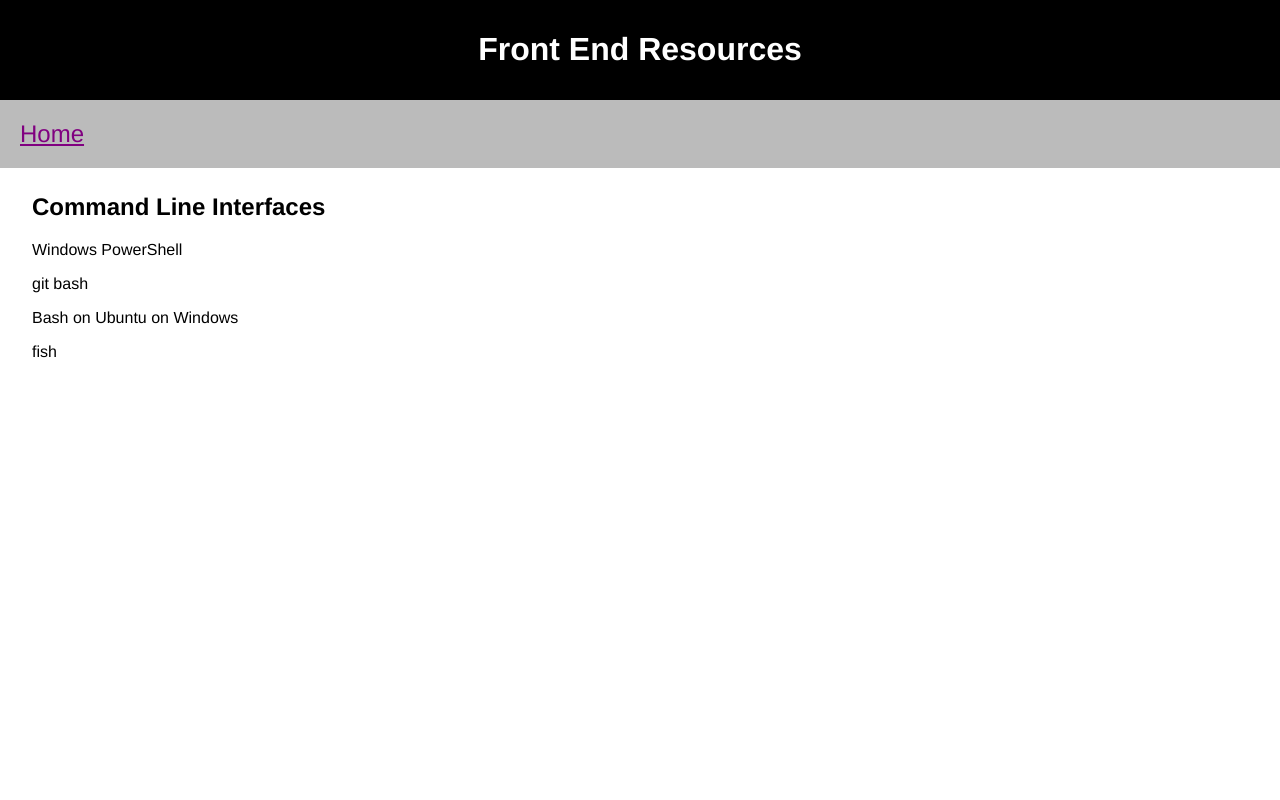
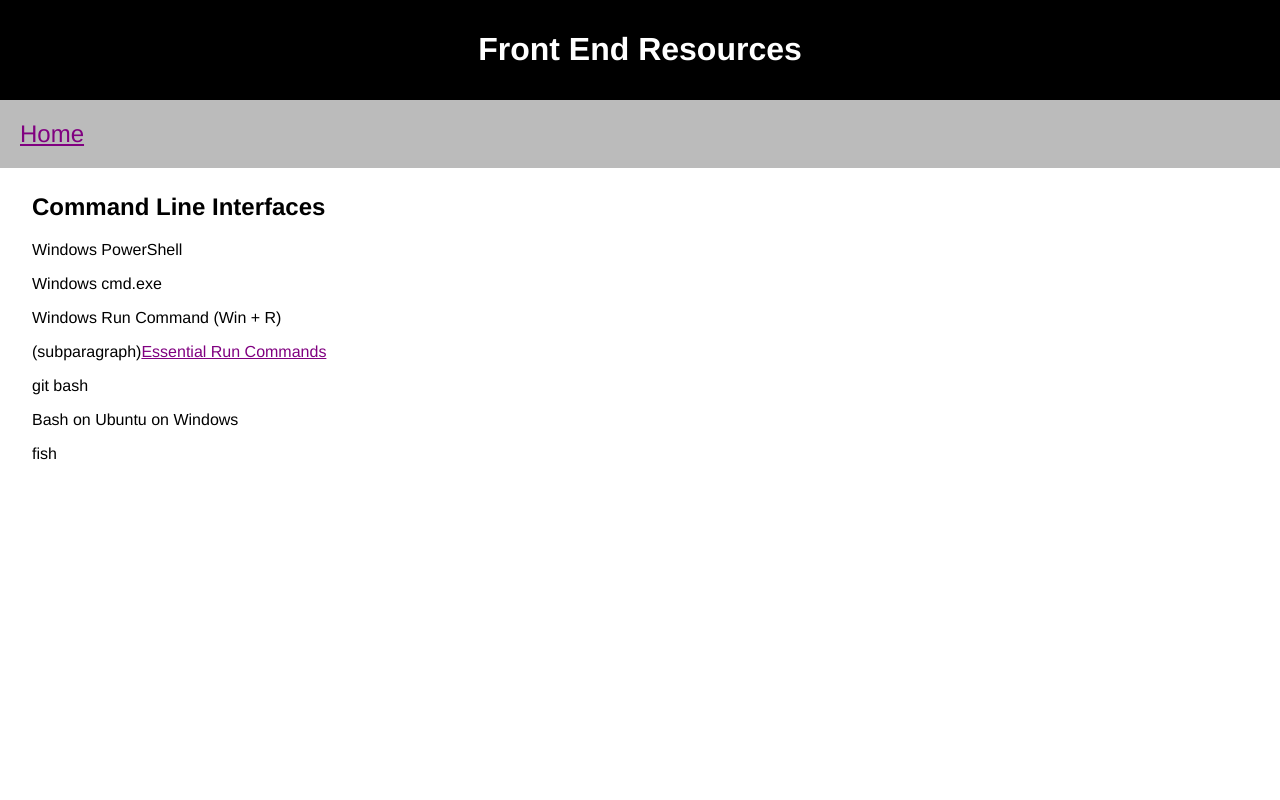
Before and after one commit to RussMcNeill/MyFrontEndResources, a plain HTML site: page commandline.html in a window 1280 px wide. Shown: the top 800 px of the page. Drawn offline with Linux system fonts and the light colour scheme.

Commit message:
new page for command line resources.  Updating git to latest release on my machine.

```diff
--- a/shell.html
+++ b/commandline.html
@@ -23,6 +23,9 @@
       <article>
         <h2>Command Line Interfaces</h2>
         <p>Windows PowerShell</p>
+        <p>Windows cmd.exe</p>
+        <p>Windows Run Command (Win + R)</p>
+        <p>(subparagraph)<a href="https://www.xtremerain.com/essential-run-commands/">Essential Run Commands</a></p>
 
         <p>git bash</p>
 
```
Also changed, not shown: index.html (+2 -2 lines).
